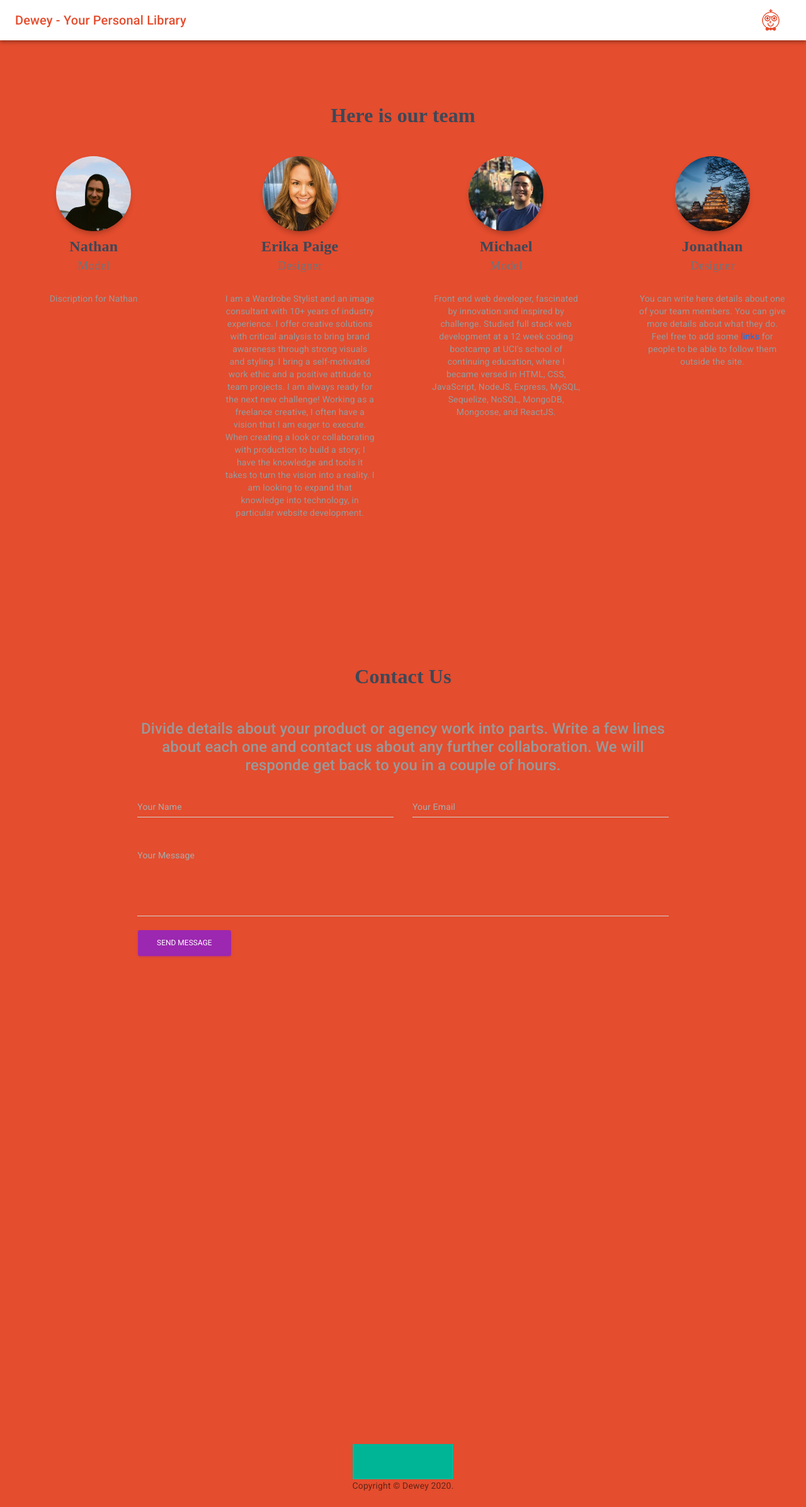
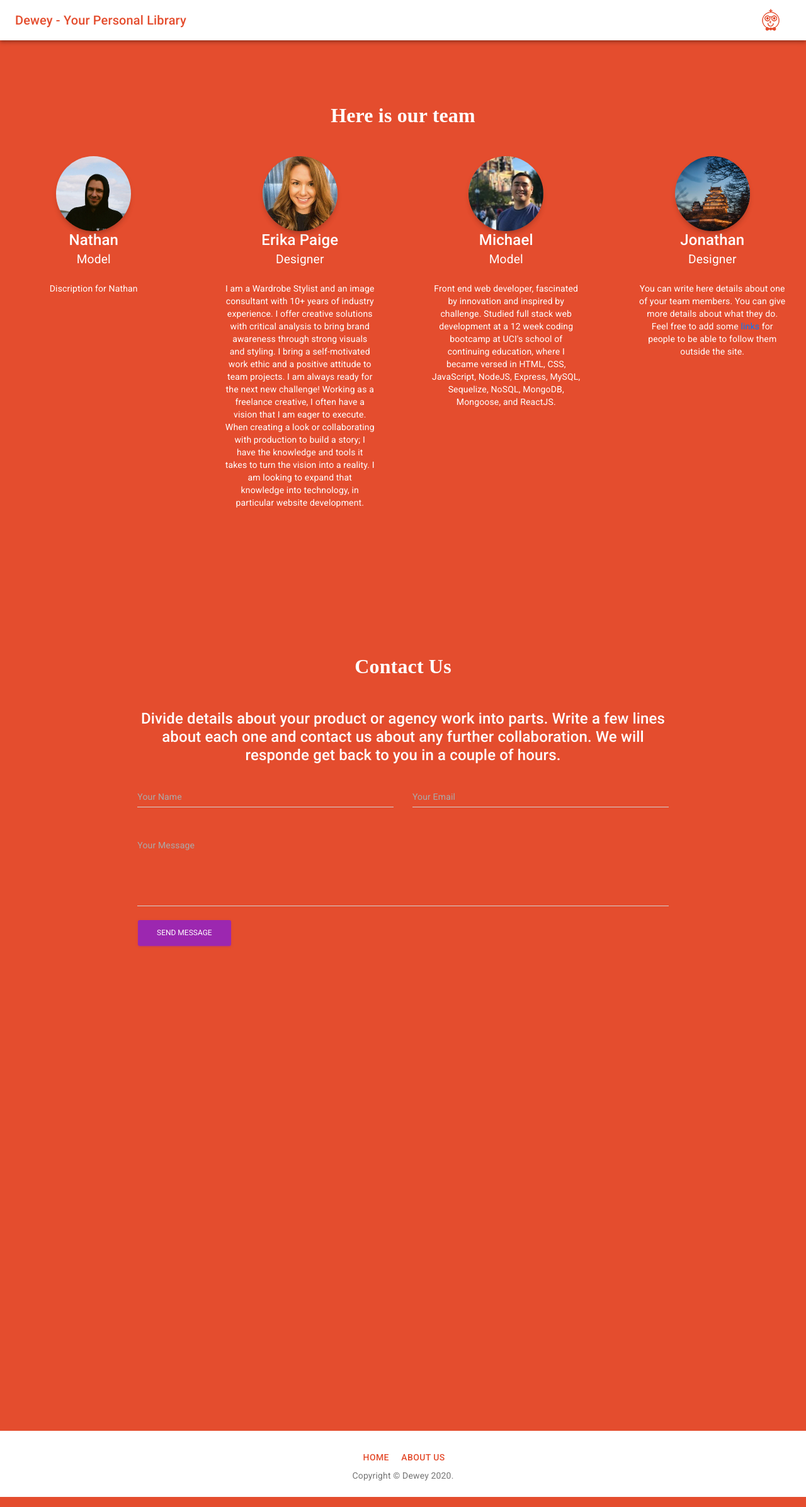
Before and after one commit to usrs/Dewey, a React (Create React App) app in the folder client/: page /AboutUs in a window 1280 px wide. Shown: the whole page at 63% size. Built offline with nearby package versions, Linux system fonts and the light colour scheme.

Commit message:
Footer fixed and centered

```diff
--- a/client/src/assests/jss/AboutUsStyles/contactStyle.js
+++ b/client/src/assests/jss/AboutUsStyles/contactStyle.js
@@ -10,10 +10,11 @@ const contactStyle = {
     marginTop: "30px",
     minHeight: "32px",
     textDecoration: "none",
-    textAlign: "center"
+    textAlign: "center",
+    color: "White"
   },
   description: {
-    color: "#999",
+    color: "white",
     textAlign: "center"
   },
   textCenter: {
--- a/client/src/assests/jss/AboutUsStyles/teamStyle.js
+++ b/client/src/assests/jss/AboutUsStyles/teamStyle.js
@@ -11,19 +11,22 @@ const teamStyle = {
     marginBottom: "1rem",
     marginTop: "30px",
     minHeight: "32px",
-    textDecoration: "none"
+    textDecoration: "none",
+    color: "white"
   },
   ...imagesStyle,
   itemGrid: {
     marginLeft: "auto",
     marginRight: "auto"
   },
-  cardTitle,
+  cardTitle: {
+    color: "white"
+  },
   smallTitle: {
-    color: "#6c757d"
+    color: "white"
   },
   description: {
-    color: "#999"
+    color: "white"
   },
   justifyCenter: {
     justifyContent: "center !important"
@@ -37,7 +40,7 @@ const teamStyle = {
     height: "100%",
     lineHeight: "41px",
     fontSize: "20px",
-    color: "#999"
+    color: "white"
   },
   margin5: {
     margin: "5px"
--- a/client/src/components/Footer/Footer.js
+++ b/client/src/components/Footer/Footer.js
@@ -6,6 +6,8 @@ import BottomNavigation from '@material-ui/core/BottomNavigation';
 import BottomNavigationAction from '@material-ui/core/BottomNavigationAction';
 import Container from '@material-ui/core/Container';
 import Link from '@material-ui/core/Link';
+import Button from'@material-ui/core/Button'
+import Grid from '@material-ui/core/Grid'
 import Copyright from '../Footer/Copyright.js';
 
 /*
@@ -36,17 +38,21 @@ const useStyles = makeStyles((theme) =>
     footer:
     {
       padding: theme.spacing(3, 2),
+      width: "100%",
       marginTop: 'auto',
-      marginLeft: 'auto',
-      marginRight: 'auto',
-      backgroundColor: '#E44D2E',
+      // marginLeft: 'auto',
+      // marginRight: 'auto',
+      backgroundColor: 'white',
     },
     spacing:
     {
         margin: 'auto',
-        backgroundColor: '#00B596',
-        fontColor: '#D8CFD1',
+        backgroundColor: 'white',
+        fontColor: '#E44D2E',
     },
+    link: {
+      color: "#E44D2E"
+    }
   }
 ));
 
@@ -55,26 +61,40 @@ const StickyFooter = () => {
     const classes = useStyles();
     const [value, setValue] = React.useState(0);
 
+  const homeRedirect = () => {
+    window.location = '/Homepage'
+  }
+
+    const aboutRedirect = () => {
+      window.location = './AboutUs'
+    }
+
     return (
 
-        <div className={classes.root}>
+      <div className={classes.root}>
         <CssBaseline />
         <footer className={classes.footer}>
           <Container maxWidth="sm">
-
-            <BottomNavigation value={value} onChange={(event, newValue) => {setValue(newValue);}} showLabels className={classes.spacing}>
-
-              <Link to='/Homepage'>
-                <BottomNavigationAction label="Home" href="\Homepage"> Home </BottomNavigationAction>
-              </Link>
-              <Link to='/AboutUs'>
-                <BottomNavigationAction label="About Us" href="\AboutUs"> About Us</BottomNavigationAction>
-              </Link>
-            </BottomNavigation>
-            <Copyright />
-            </Container>
+            <Grid
+              container
+              direction="row"
+              justify="center"
+              alignItems="center"
+            >
+              <Button onClick={homeRedirect} className={classes.link}>Home</Button>
+              <Button onClick={aboutRedirect} className={classes.link}>About Us</Button>
+            </Grid>
+            <Grid
+              container
+              direction="row"
+              justify="center"
+              alignItems="center"
+            >
+              <Copyright />
+            </Grid>
+          </Container>
         </footer>
-        </div>
+      </div>
     );
   }
 
```
